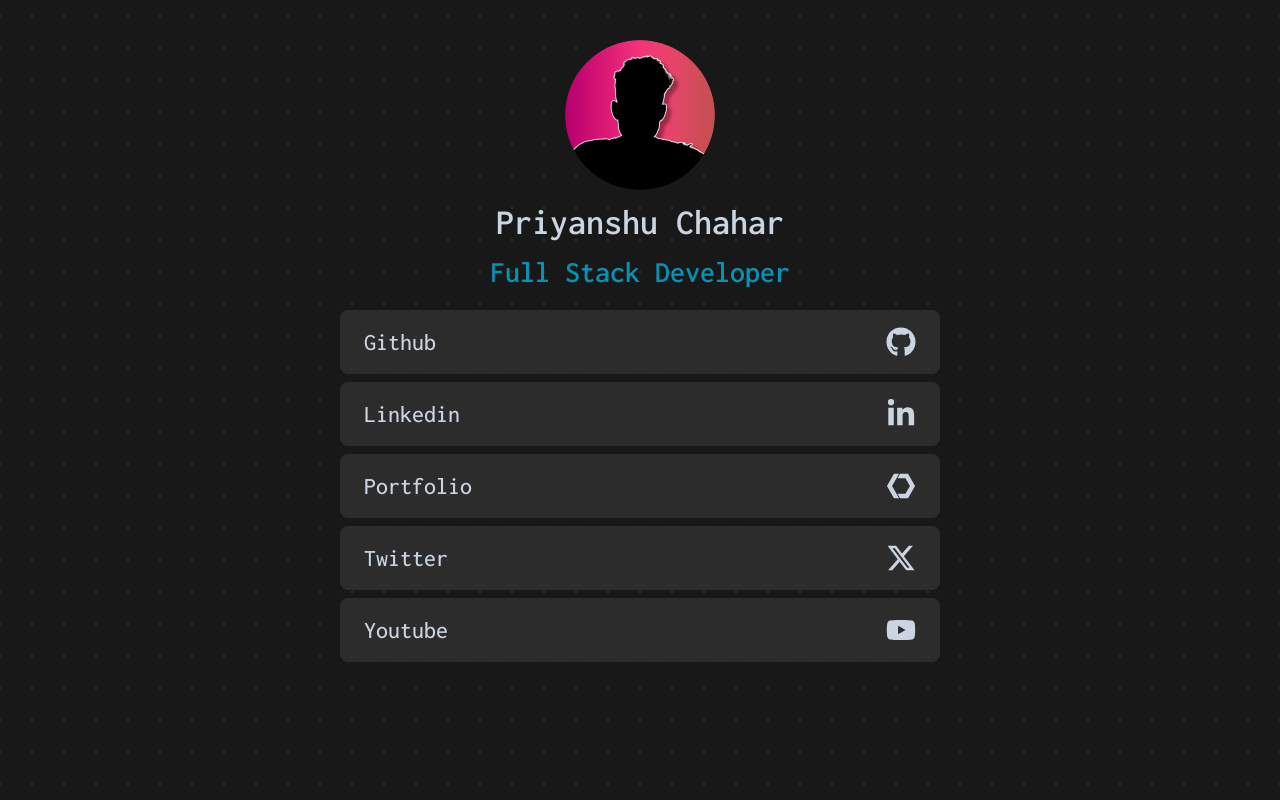
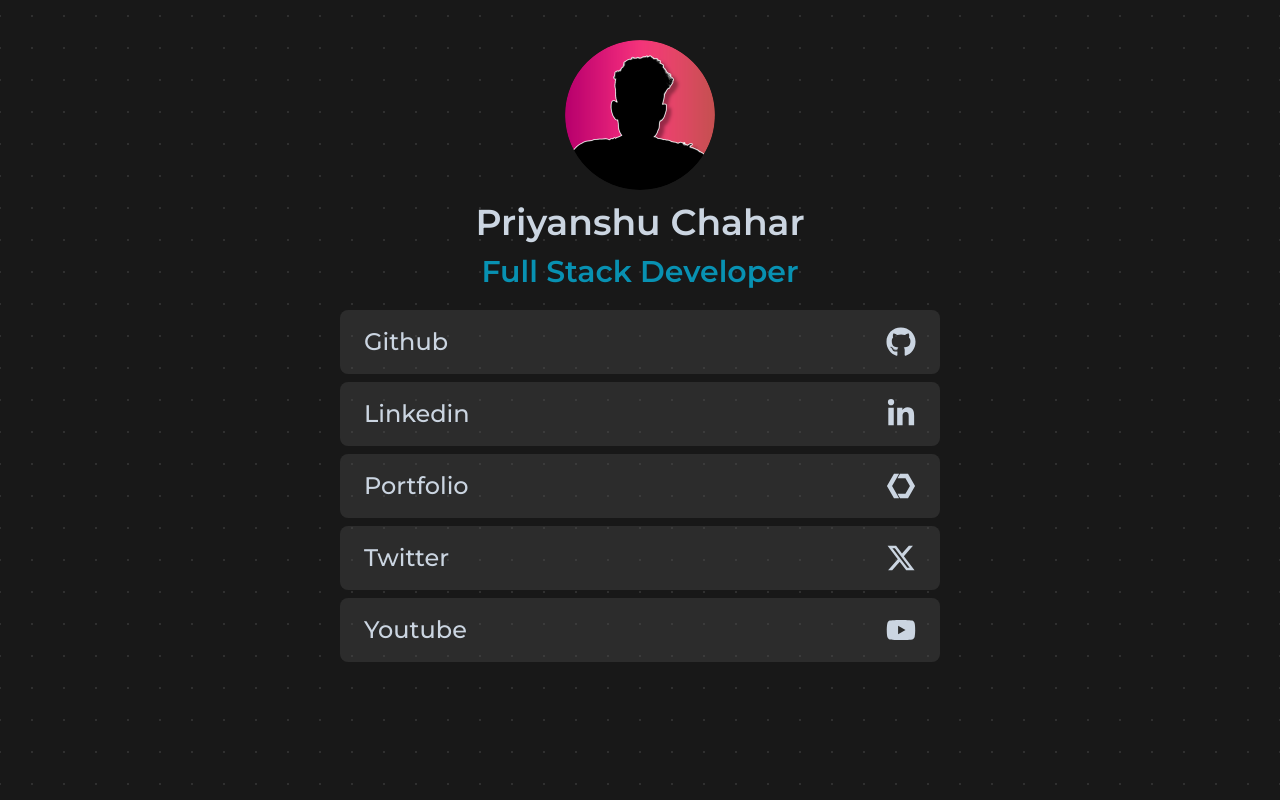
Before and after one commit to Bluetooxth/LinkInBio, a Next.js app: page / in a window 1280 px wide. Built offline with nearby package versions, Linux system fonts and the light colour scheme.

Commit message:
priyannxhuu

```diff
--- a/src/app/layout.js
+++ b/src/app/layout.js
@@ -1,8 +1,8 @@
-import { Inconsolata } from "next/font/google";
+import { Montserrat } from "next/font/google";
 import "./globals.css";
 import "./style.css";
 
-const jetmono = Inconsolata({ subsets: ["latin"] });
+const jetmono = Montserrat({ subsets: ["latin"] });
 
 export const metadata = {
   title: "Priyanshu Chahar",
```
